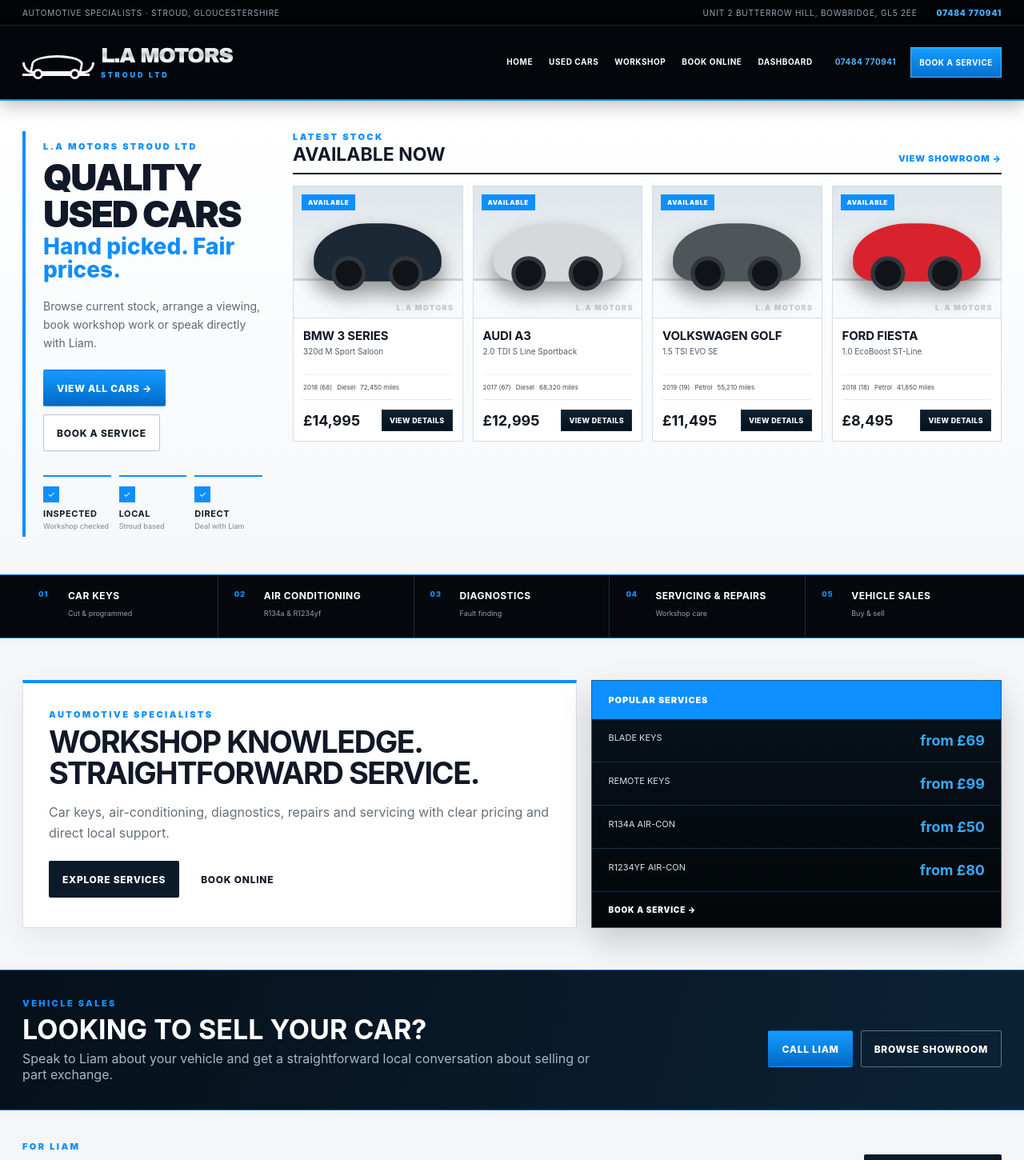
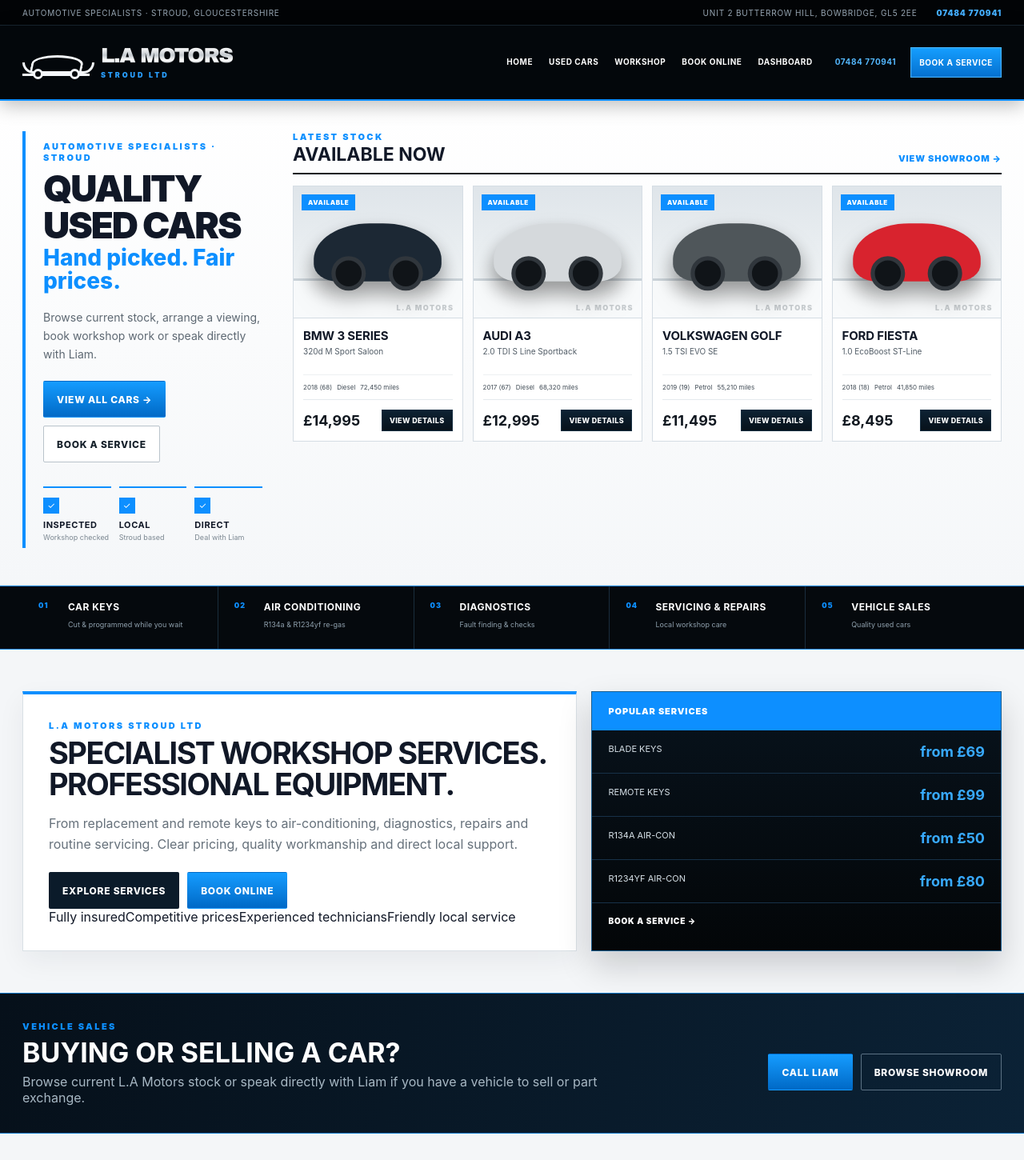
Before and after one commit to mikeru1990-cpu/la-motors-connect, a Next.js app in the folder v3/: page / in a window 1280 px wide. Shown: the top 1450 px of the page at 80% size. Built offline with nearby package versions, Linux system fonts and the light colour scheme.

Commit message:
Make homepage feel more like L.A Motors specialist branding

```diff
--- a/v3/app/page.tsx
+++ b/v3/app/page.tsx
@@ -8,13 +8,13 @@
 ];
 
 export default function Home(){return <main>
-<section className="showroomHero"><div className="shell showroomHeroGrid"><div className="showroomIntro"><span className="kicker">L.A Motors Stroud Ltd</span><h1>Quality used cars</h1><h2>Hand picked. Fair prices.</h2><p>Browse current stock, arrange a viewing, book workshop work or speak directly with Liam.</p><div className="actions"><Link className="btn blue" href="/cars">View All Cars →</Link><Link className="btn showroomOutline" href="/booking">Book a Service</Link></div><div className="showroomTrust"><span><i>✓</i><b>Inspected</b><small>Workshop checked</small></span><span><i>✓</i><b>Local</b><small>Stroud based</small></span><span><i>✓</i><b>Direct</b><small>Deal with Liam</small></span></div></div><div className="heroStockArea"><div className="stockTopline"><div><span className="kicker">Latest stock</span><strong>Available now</strong></div><Link href="/cars">View showroom →</Link></div><div className="heroCarGrid">{demoCars.map(c=><article className="vehicleCard" key={c.make+c.model}><div className={`vehiclePhoto ${c.tone}`}><span className="stockTag">Available</span><div className="carShape"><i/><i/></div></div><div className="vehicleBody"><h3>{c.make} {c.model}</h3><p>{c.detail}</p><div className="vehicleSpecs"><span>{c.year}</span><span>{c.fuel}</span><span>{c.miles}</span></div><div className="vehicleFoot"><strong>{c.price}</strong><Link href="/cars" className="miniBtn">View Details</Link></div></div></article>)}</div></div></div></section>
+<section className="showroomHero"><div className="shell showroomHeroGrid"><div className="showroomIntro"><span className="kicker">Automotive specialists · Stroud</span><h1>Quality used cars</h1><h2>Hand picked. Fair prices.</h2><p>Browse current stock, arrange a viewing, book workshop work or speak directly with Liam.</p><div className="actions"><Link className="btn blue" href="/cars">View All Cars →</Link><Link className="btn showroomOutline" href="/booking">Book a Service</Link></div><div className="showroomTrust"><span><i>✓</i><b>Inspected</b><small>Workshop checked</small></span><span><i>✓</i><b>Local</b><small>Stroud based</small></span><span><i>✓</i><b>Direct</b><small>Deal with Liam</small></span></div></div><div className="heroStockArea"><div className="stockTopline"><div><span className="kicker">Latest stock</span><strong>Available now</strong></div><Link href="/cars">View showroom →</Link></div><div className="heroCarGrid">{demoCars.map(c=><article className="vehicleCard" key={c.make+c.model}><div className={`vehiclePhoto ${c.tone}`}><span className="stockTag">Available</span><div className="carShape"><i/><i/></div></div><div className="vehicleBody"><h3>{c.make} {c.model}</h3><p>{c.detail}</p><div className="vehicleSpecs"><span>{c.year}</span><span>{c.fuel}</span><span>{c.miles}</span></div><div className="vehicleFoot"><strong>{c.price}</strong><Link href="/cars" className="miniBtn">View Details</Link></div></div></article>)}</div></div></div></section>
 
-<section className="brandRibbon"><div className="shell brandRibbonGrid"><div><span>01</span><b>Car Keys</b><small>Cut & programmed</small></div><div><span>02</span><b>Air Conditioning</b><small>R134a & R1234yf</small></div><div><span>03</span><b>Diagnostics</b><small>Fault finding</small></div><div><span>04</span><b>Servicing & Repairs</b><small>Workshop care</small></div><div><span>05</span><b>Vehicle Sales</b><small>Buy & sell</small></div></div></section>
+<section className="brandRibbon"><div className="shell brandRibbonGrid"><div><span>01</span><b>Car Keys</b><small>Cut & programmed while you wait</small></div><div><span>02</span><b>Air Conditioning</b><small>R134a & R1234yf re-gas</small></div><div><span>03</span><b>Diagnostics</b><small>Fault finding & checks</small></div><div><span>04</span><b>Servicing & Repairs</b><small>Local workshop care</small></div><div><span>05</span><b>Vehicle Sales</b><small>Quality used cars</small></div></div></section>
 
-<section className="shell workshopFeature"><div className="workshopCopy"><span className="kicker">Automotive specialists</span><h2>Workshop knowledge.<br/>Straightforward service.</h2><p>Car keys, air-conditioning, diagnostics, repairs and servicing with clear pricing and direct local support.</p><div className="actions"><Link className="btn dark" href="/services">Explore Services</Link><Link className="btn outline" href="/booking">Book Online</Link></div></div><div className="priceBoard"><div className="priceBoardHead">Popular services</div><div className="priceLine"><span>Blade keys</span><b>from £69</b></div><div className="priceLine"><span>Remote keys</span><b>from £99</b></div><div className="priceLine"><span>R134a air-con</span><b>from £50</b></div><div className="priceLine"><span>R1234yf air-con</span><b>from £80</b></div><Link href="/booking">Book a service →</Link></div></section>
+<section className="shell workshopFeature"><div className="workshopCopy"><span className="kicker">L.A Motors Stroud Ltd</span><h2>Specialist workshop services.<br/>Professional equipment.</h2><p>From replacement and remote keys to air-conditioning, diagnostics, repairs and routine servicing. Clear pricing, quality workmanship and direct local support.</p><div className="actions"><Link className="btn dark" href="/services">Explore Services</Link><Link className="btn blue" href="/booking">Book Online</Link></div><div className="featureChecks"><span>Fully insured</span><span>Competitive prices</span><span>Experienced technicians</span><span>Friendly local service</span></div></div><div className="priceBoard"><div className="priceBoardHead">Popular services</div><div className="priceLine"><span>Blade keys</span><b>from £69</b></div><div className="priceLine"><span>Remote keys</span><b>from £99</b></div><div className="priceLine"><span>R134a air-con</span><b>from £50</b></div><div className="priceLine"><span>R1234yf air-con</span><b>from £80</b></div><Link href="/booking">Book a service →</Link></div></section>
 
-<section className="sellBand"><div className="shell sellBandInner"><div><span className="kicker">Vehicle sales</span><h2>Looking to sell your car?</h2><p>Speak to Liam about your vehicle and get a straightforward local conversation about selling or part exchange.</p></div><div className="actions"><a className="btn blue" href="tel:07484770941">Call Liam</a><Link className="btn outlineDark" href="/cars">Browse Showroom</Link></div></div></section>
+<section className="sellBand"><div className="shell sellBandInner"><div><span className="kicker">Vehicle sales</span><h2>Buying or selling a car?</h2><p>Browse current L.A Motors stock or speak directly with Liam if you have a vehicle to sell or part exchange.</p></div><div className="actions"><a className="btn blue" href="tel:07484770941">Call Liam</a><Link className="btn outlineDark" href="/cars">Browse Showroom</Link></div></div></section>
 
-<section className="shell opsTeaser"><div><span className="kicker">For Liam</span><h2>One garage dashboard.</h2><p>Bookings, jobs, customers, stock, quotes, invoices and reminders in one clean control centre.</p></div><Link className="btn dark" href="/dashboard">Open Dashboard →</Link></section>
+<section className="shell opsTeaser"><div><span className="kicker">Garage management</span><h2>Liam's control centre.</h2><p>Bookings, jobs, customers, stock, quotes, invoices and reminders in one clean dashboard.</p></div><Link className="btn dark" href="/dashboard">Open Dashboard →</Link></section>
 </main>}
```
